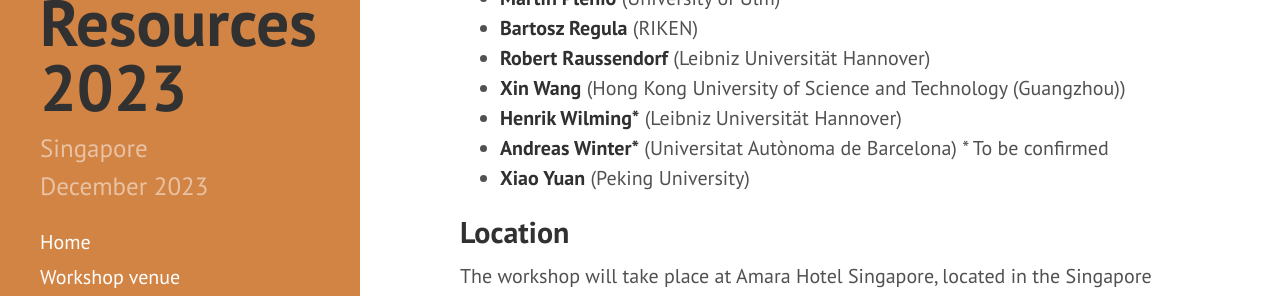
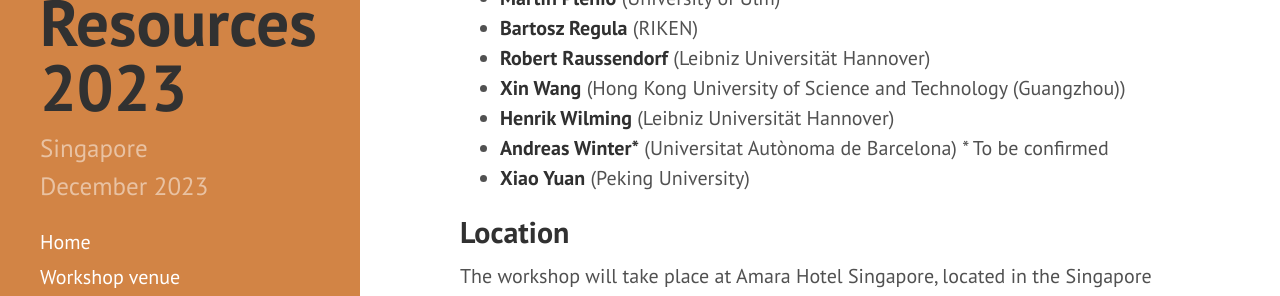
Before and after one commit to RyujiPat2/RyujiPat2.github.io, a Jekyll site: the page built from index.md, in a window 1280 px wide and 900 px high, scrolled down 978 px. Shown: the part 155-451 px from the top of the window. Built offline with Jekyll 4.4.1, drawn with Linux system fonts in a browser that asks for light colours; nearby versions of some CDN libraries.

```diff
--- a/index.md
+++ b/index.md
@@ -37,7 +37,7 @@ The workshop will consist of invited talks by experts in various aspects of quan
 * **Bartosz Regula** (RIKEN)
 * **Robert Raussendorf** (Leibniz Universität Hannover)
 * **Xin Wang** (Hong Kong University of Science and Technology (Guangzhou))
-* **Henrik Wilming\*** (Leibniz Universität Hannover)
+* **Henrik Wilming** (Leibniz Universität Hannover)
 * **Andreas Winter\*** (Universitat Autònoma de Barcelona) \* To be confirmed
 * **Xiao Yuan** (Peking University)
 
```
